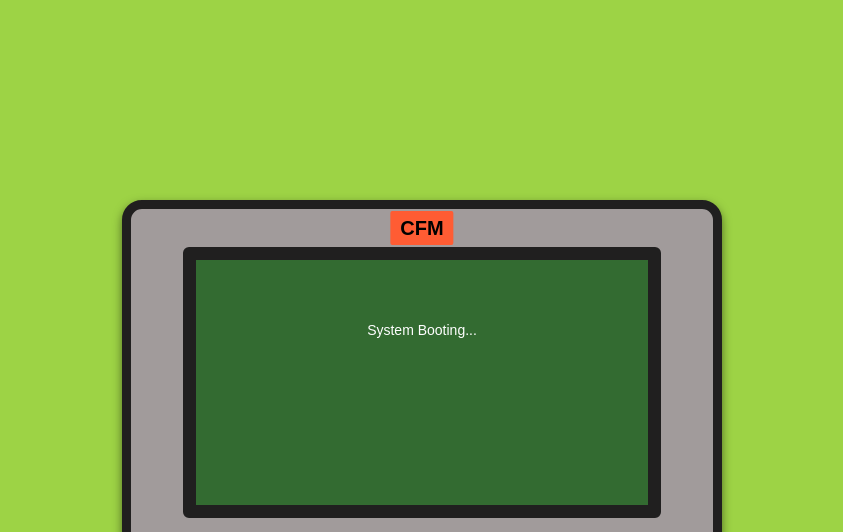
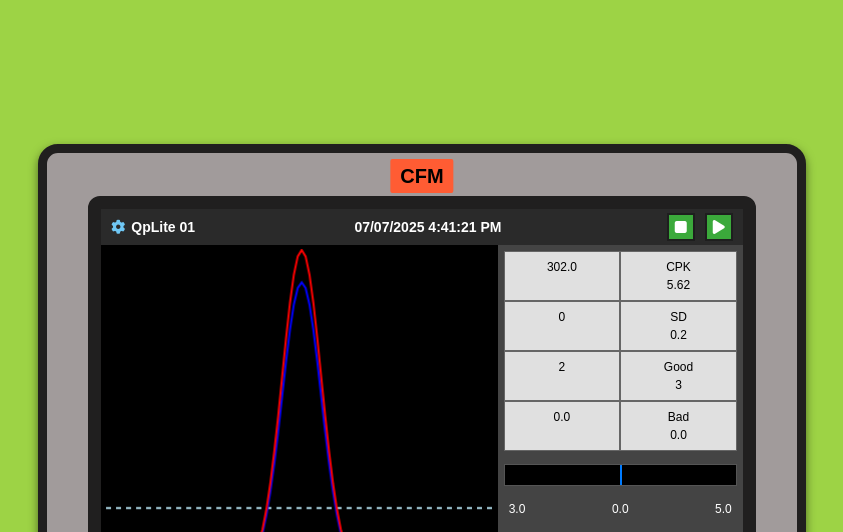
Before and after one commit to DHacked1998/Testing-Quality-Tool-Qplite-, a plain HTML site: page index.html in a window 1280 px wide. Shown: the top 532 px of the page, without its empty margins (218-1061 px from the left). Drawn offline with nearby package versions, Linux system fonts and the light colour scheme.

Commit message:
Update index.html

```diff
--- a/index.html
+++ b/index.html
@@ -3,39 +3,44 @@
 <head>
   <meta charset="UTF-8" />
   <meta name="viewport" content="width=device-width, initial-scale=1.0"/>
-  <title>CFM Display - Mock UI</title>
+  <title>CFM with QpLite</title>
   <link href="https://cdn.jsdelivr.net/npm/bootstrap@5.3.3/dist/css/bootstrap.min.css" rel="stylesheet">
+  <link rel="stylesheet" href="https://cdnjs.cloudflare.com/ajax/libs/font-awesome/6.5.0/css/all.min.css">
+  <script src="https://cdn.jsdelivr.net/npm/chart.js"></script>
   <style>
     body {
-      background-color: #9dd345; /* Matches the green background */
+      background-color: #9dd345;
       font-family: Arial, sans-serif;
       display: flex;
       justify-content: center;
       align-items: center;
       height: 100vh;
     }
-
     .cfm-device {
       background-color: #a19b9b;
-      width: 600px;
-      height: 400px;
+      width: 768px;
+      height: 512px;
       border: 9px solid #201f1f;
       border-radius: 20px;
       position: relative;
       box-shadow: 0 4px 10px rgba(0,0,0,0.5);
     }
-
    .cfm-device .screen {
-    background-color: #336b31;
-    width: 82%;
-    height: 71%;
-    margin: 38px auto 5px;
+    background-color: #1a1a1a;
+    width: 89%;
+    height: 81%;
+    margin: 43px auto 0;
     border: 13px solid #201f1f;
-    border-radius: 6px;
+    border-radius: 12px;
+    color: white;
+    overflow: hidden;
+    display: flex
+;
+    flex-direction: column;
 }
     .cfm-label {
       position: absolute;
-      top: 2px;
+      top: 6px;
       left: 50%;
       transform: translateX(-50%);
       background-color: #ff5c33;
@@ -45,7 +50,14 @@
       border-radius: 2px;
       font-size: 20px;
     }
-
+    .cfm-logo {
+      position: absolute;
+      bottom: 8px;
+      left: 38px;
+      font-size: 25px;
+      color: #e03a3a;
+      font-weight: bold;
+    }
     .cfm-bottom-label {
       position: absolute;
       bottom: 13px;
@@ -58,33 +70,158 @@
       border: 1px solid #ccc;
       border-radius: 3px;
     }
-    .cfm-logo {
+    .header-bar {
+      background-color: #2a2a2a;
+      display: flex;
+      justify-content: space-between;
+      align-items: center;
+      padding: 4px 10px;
+      font-size: 14px;
+    }
+    .header-bar .title {
+      display: flex;
+      align-items: center;
+      color: white;
+      font-weight: bold;
+    }
+    .header-bar .title i {
+      color: #6fc7f4;
+      margin-right: 6px;
+    }
+    .header-bar .datetime {
+      color: white;
+      font-weight: bold;
+    }
+    .buttons button {
+      background-color: #3ba93b;
+      border: 2px solid #1e1e1e;
+      width: 28px;
+      height: 28px;
+      color: white;
+      font-size: 16px;
+      margin-left: 6px;
+    }
+    .content {
+      flex: 1;
+      display: flex;
+    }
+    .graph-section {
+      flex: 2;
+      background: black;
+      padding: 4px;
+    }
+    .stats-section {
+      flex: 1.2;
+      background: #444;
+      padding: 6px;
+      display: flex;
+      flex-direction: column;
+      justify-content: space-between;
+    }
+    .stats-grid {
+      background: #e0e0e0;
+      color: black;
+      display: grid;
+      grid-template-columns: 1fr 1fr;
+      font-size: 12px;
+    }
+    .stats-grid div {
+      border: 1px solid #666;
+      padding: 6px;
+      text-align: center;
+    }
+    .tolerance-bar {
+      background: #000;
+      height: 22px;
+      position: relative;
+      border: 1px solid #555;
+    }
+    .tolerance-bar::before {
+      content: '';
       position: absolute;
-      bottom: 8px;
-      left: 8px;
-      font-size: 25px;
-      color: #e03a3a;
+      height: 100%;
+      width: 2px;
+      background: #007bff;
+      left: 50%;
+    }
+    .tolerance-labels {
+      display: flex;
+      justify-content: space-between;
+      font-size: 12px;
+      padding: 0 5px;
+      color: white;
+    }
+    .status-button {
+      text-align: center;
+      background: #88ff5b;
+      color: black;
       font-weight: bold;
+      font-size: 20px;
+      padding: 6px 0;
+      margin-top: 4px;
     }
   </style>
 </head>
 <body>
   <div class="cfm-device">
     <div class="cfm-label">CFM</div>
-    <div class="screen" id="cfmScreen">
-      <!-- Optional: dynamic content goes here -->
+    <div class="screen">
+      <div class="header-bar">
+        <div class="title"><i class="fas fa-cog"></i> QpLite 01</div>
+        <div class="datetime" id="datetime-display">--/--/---- --:--:--</div>
+        <div class="buttons">
+          <button><i class="fas fa-stop"></i></button>
+          <button><i class="fas fa-play"></i></button>
+        </div>
+      </div>
+      <div class="content">
+        <div class="graph-section">
+          <canvas id="crimpChart" height="250"></canvas>
+        </div>
+        <div class="stats-section">
+          <div class="stats-grid">
+            <div>302.0</div><div>CPK<br>5.62</div>
+            <div>0</div><div>SD<br>0.2</div>
+            <div>2</div><div>Good<br>3</div>
+            <div>0.0</div><div>Bad<br>0.0</div>
+          </div>
+          <div class="tolerance-bar"></div>
+          <div class="tolerance-labels"><span>3.0</span><span>0.0</span><span>5.0</span></div>
+          <div class="status-button">Crimp OK</div>
+        </div>
+      </div>
     </div>
     <div class="cfm-logo">QpLite</div>
     <div class="cfm-bottom-label">QPLITE/KOMAX/APR-24/MSWIL/P49/190505</div>
   </div>
-<script src="https://cdn.jsdelivr.net/npm/bootstrap@5.3.3/dist/js/bootstrap.bundle.min.js"></script>
+
   <script>
-    // Optional: Add dynamic screen data
-    document.getElementById("cfmScreen").innerHTML = `
-      <p style="color:white; text-align:center; margin-top:60px; font-size:14px;">
-        System Booting...
-      </p>
-     `;
+    const ctx = document.getElementById('crimpChart').getContext('2d');
+    new Chart(ctx, {
+      type: 'line',
+      data: {
+        labels: Array.from({ length: 100 }, (_, i) => i),
+        datasets: [
+          { label: 'Red', borderColor: 'red', borderWidth: 2, fill: false, data: Array.from({ length: 100 }, (_, i) => 50 * Math.exp(-0.02 * (i - 50) ** 2)) },
+          { label: 'Blue', borderColor: 'blue', borderWidth: 2, fill: false, data: Array.from({ length: 100 }, (_, i) => 45 * Math.exp(-0.02 * (i - 50) ** 2)) },
+          { label: 'Green', borderColor: 'lightblue', borderWidth: 2, borderDash: [5, 5], fill: false, data: Array(100).fill(10) }
+        ]
+      },
+      options: {
+        responsive: true,
+        plugins: { legend: { display: false } },
+        scales: { x: { display: false }, y: { display: false } },
+        elements: { point: { radius: 0 } }
+      }
+    });
+
+    function updateDateTime() {
+      const now = new Date();
+      const formatted = now.toLocaleDateString('en-GB') + ' ' + now.toLocaleTimeString();
+      document.getElementById('datetime-display').textContent = formatted;
+    }
+    setInterval(updateDateTime, 1000);
+    updateDateTime();
   </script>
 </body>
 </html>
```
Lines whose indentation alone changed are shown as unchanged.
